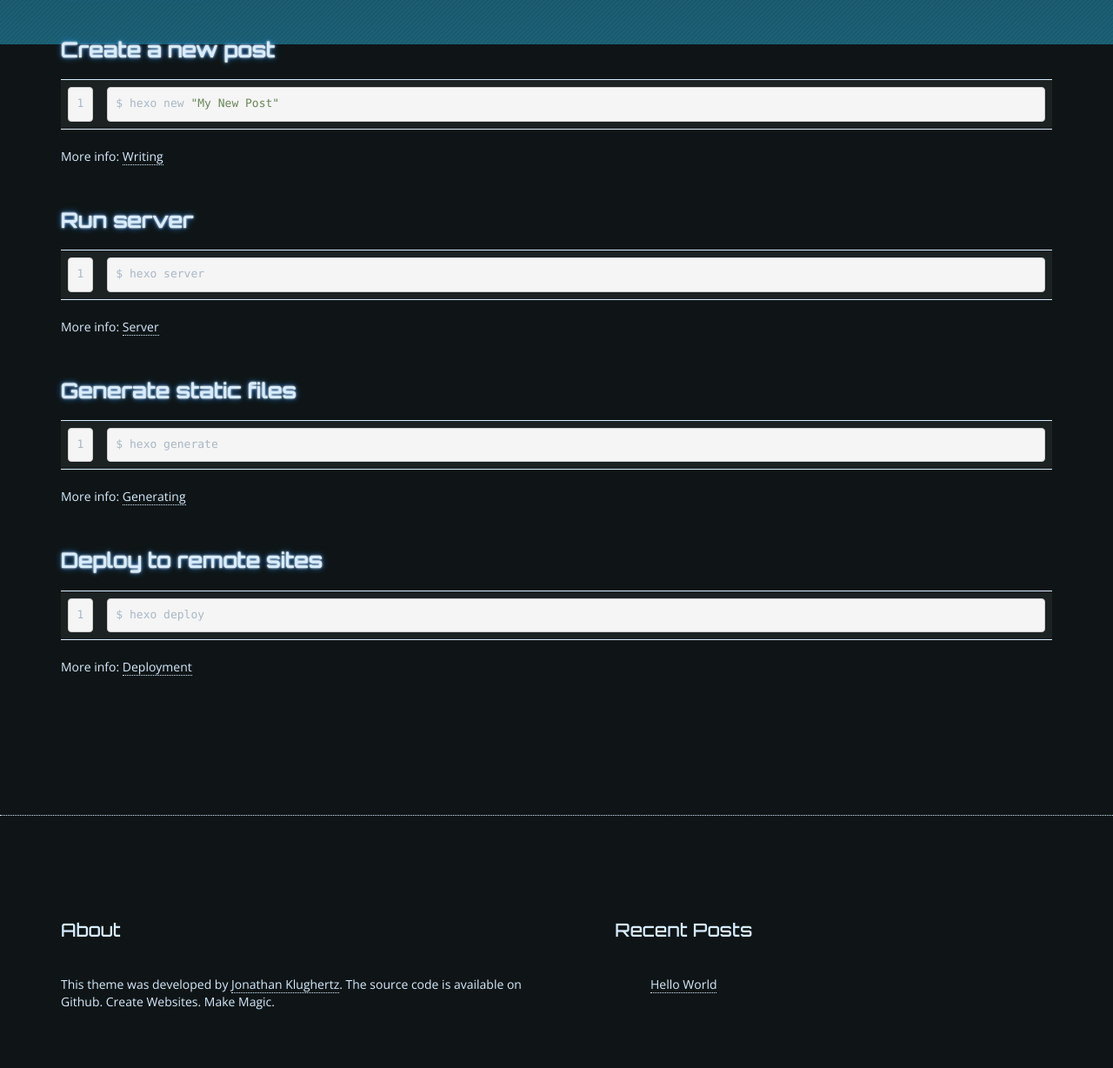
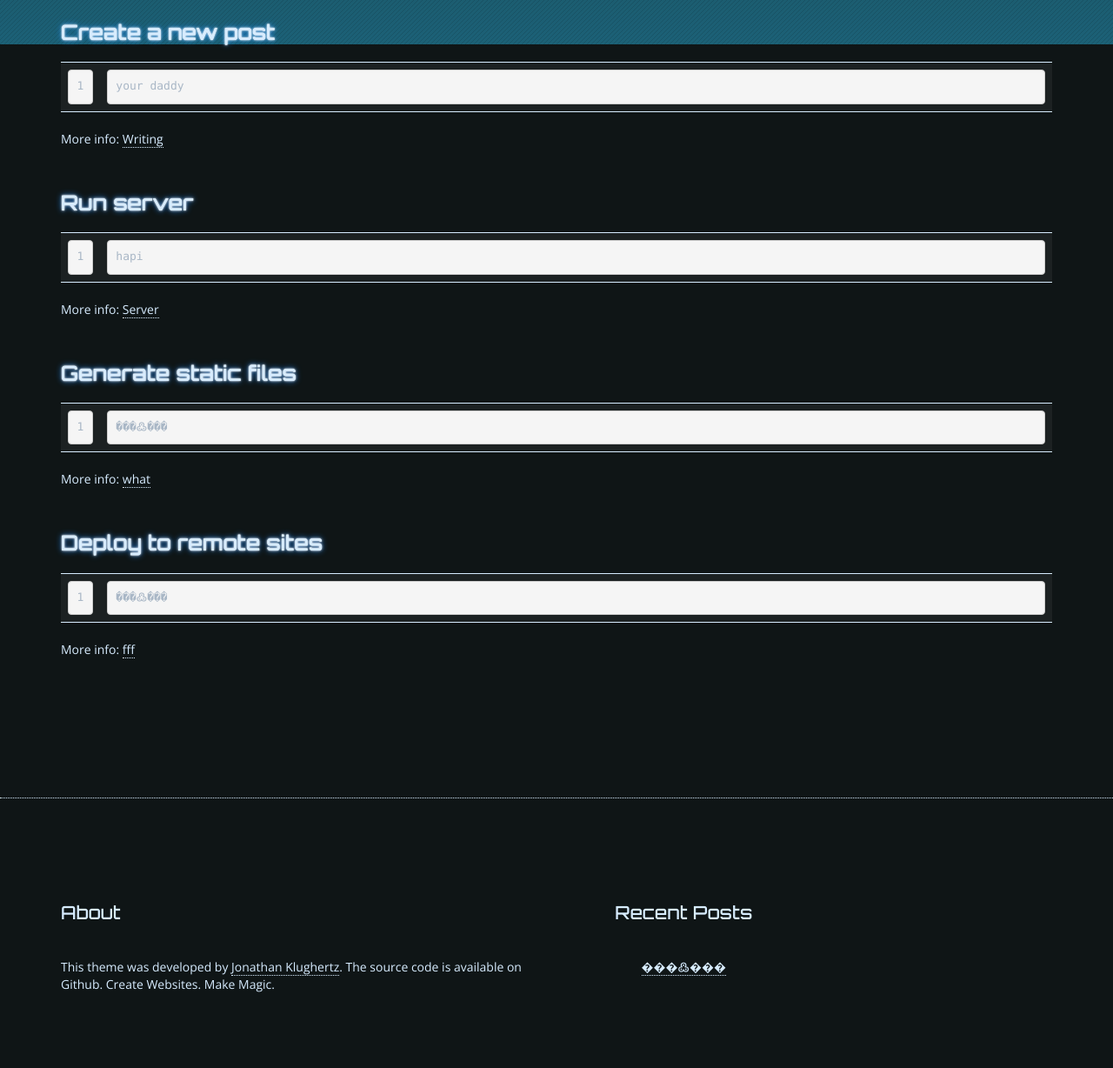
Before and after one commit to zk935960518/zk935960518.github.io, a plain HTML site: page index.html in a window 1280 px wide. Shown: the part 749-1977 px from the top of the page at 87% size. Drawn offline with nearby package versions, Linux system fonts and the light colour scheme.

Commit message:
Site updated: 2019-06-01 17:38:35

```diff
--- a/index.html
+++ b/index.html
@@ -148,7 +148,7 @@
     <div class="post-header index">
         <h1 class="title">
             <a href="/2019/06/01/hello-world/">
-                Hello World
+                ���߷���
             </a>
         </h1>
         <div class="post-info">
@@ -162,19 +162,19 @@
 
 
         <div class="content">
-            <p>Welcome to <a href="https://hexo.io/" target="_blank" rel="noopener">Hexo</a>! This is your very first post. Check <a href="https://hexo.io/docs/" target="_blank" rel="noopener">documentation</a> for more info. If you get any problems when using Hexo, you can find the answer in <a href="https://hexo.io/docs/troubleshooting.html" target="_blank" rel="noopener">troubleshooting</a> or you can ask me on <a href="https://github.com/hexojs/hexo/issues" target="_blank" rel="noopener">GitHub</a>.</p>
-<h2 id="Quick-Start"><a href="#Quick-Start" class="headerlink" title="Quick Start"></a>Quick Start</h2><h3 id="Create-a-new-post"><a href="#Create-a-new-post" class="headerlink" title="Create a new post"></a>Create a new post</h3><figure class="highlight bash"><table><tr><td class="gutter"><pre><span class="line">1</span><br></pre></td><td class="code"><pre><span class="line">$ hexo new <span class="string">"My New Post"</span></span><br></pre></td></tr></table></figure>
+            <p>python</p>
+<h2 id="Quick-Start"><a href="#Quick-Start" class="headerlink" title="Quick Start"></a>Quick Start</h2><h3 id="Create-a-new-post"><a href="#Create-a-new-post" class="headerlink" title="Create a new post"></a>Create a new post</h3><figure class="highlight bash"><table><tr><td class="gutter"><pre><span class="line">1</span><br></pre></td><td class="code"><pre><span class="line">your daddy</span><br></pre></td></tr></table></figure>
 
 <p>More info: <a href="https://hexo.io/docs/writing.html" target="_blank" rel="noopener">Writing</a></p>
-<h3 id="Run-server"><a href="#Run-server" class="headerlink" title="Run server"></a>Run server</h3><figure class="highlight bash"><table><tr><td class="gutter"><pre><span class="line">1</span><br></pre></td><td class="code"><pre><span class="line">$ hexo server</span><br></pre></td></tr></table></figure>
+<h3 id="Run-server"><a href="#Run-server" class="headerlink" title="Run server"></a>Run server</h3><figure class="highlight bash"><table><tr><td class="gutter"><pre><span class="line">1</span><br></pre></td><td class="code"><pre><span class="line">hapi</span><br></pre></td></tr></table></figure>
 
 <p>More info: <a href="https://hexo.io/docs/server.html" target="_blank" rel="noopener">Server</a></p>
-<h3 id="Generate-static-files"><a href="#Generate-static-files" class="headerlink" title="Generate static files"></a>Generate static files</h3><figure class="highlight bash"><table><tr><td class="gutter"><pre><span class="line">1</span><br></pre></td><td class="code"><pre><span class="line">$ hexo generate</span><br></pre></td></tr></table></figure>
+<h3 id="Generate-static-files"><a href="#Generate-static-files" class="headerlink" title="Generate static files"></a>Generate static files</h3><figure class="highlight bash"><table><tr><td class="gutter"><pre><span class="line">1</span><br></pre></td><td class="code"><pre><span class="line">���߷���</span><br></pre></td></tr></table></figure>
 
-<p>More info: <a href="https://hexo.io/docs/generating.html" target="_blank" rel="noopener">Generating</a></p>
-<h3 id="Deploy-to-remote-sites"><a href="#Deploy-to-remote-sites" class="headerlink" title="Deploy to remote sites"></a>Deploy to remote sites</h3><figure class="highlight bash"><table><tr><td class="gutter"><pre><span class="line">1</span><br></pre></td><td class="code"><pre><span class="line">$ hexo deploy</span><br></pre></td></tr></table></figure>
+<p>More info: <a href="https://hexo.io/docs/generating.html" target="_blank" rel="noopener">what</a></p>
+<h3 id="Deploy-to-remote-sites"><a href="#Deploy-to-remote-sites" class="headerlink" title="Deploy to remote sites"></a>Deploy to remote sites</h3><figure class="highlight bash"><table><tr><td class="gutter"><pre><span class="line">1</span><br></pre></td><td class="code"><pre><span class="line">���߷���</span><br></pre></td></tr></table></figure>
 
-<p>More info: <a href="https://hexo.io/docs/deployment.html" target="_blank" rel="noopener">Deployment</a></p>
+<p>More info: <a href="https://hexo.io/docs/deployment.html" target="_blank" rel="noopener">fff</a></p>
 
         </div>
 
@@ -210,7 +210,7 @@
         <ul>
 
             <li>
-                <a class="footer-post" href="/2019/06/01/hello-world/">Hello World</a>
+                <a class="footer-post" href="/2019/06/01/hello-world/">���߷���</a>
             </li>
 
         </ul>
```
Also changed, not shown: 2019/06/01/hello-world/index.html (+22 -12 lines), archives/2019/06/index.html (+2 -2 lines), archives/2019/index.html (+2 -2 lines), archives/index.html (+2 -2 lines).
